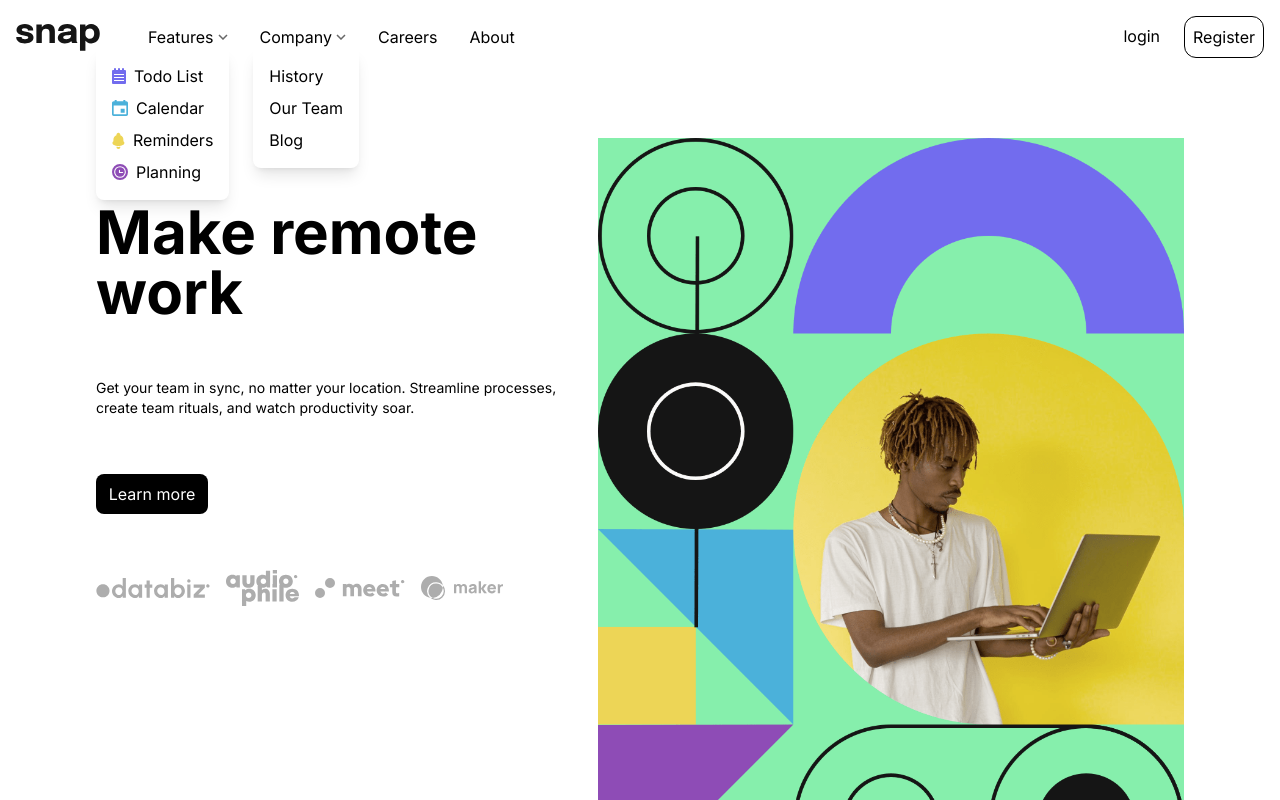
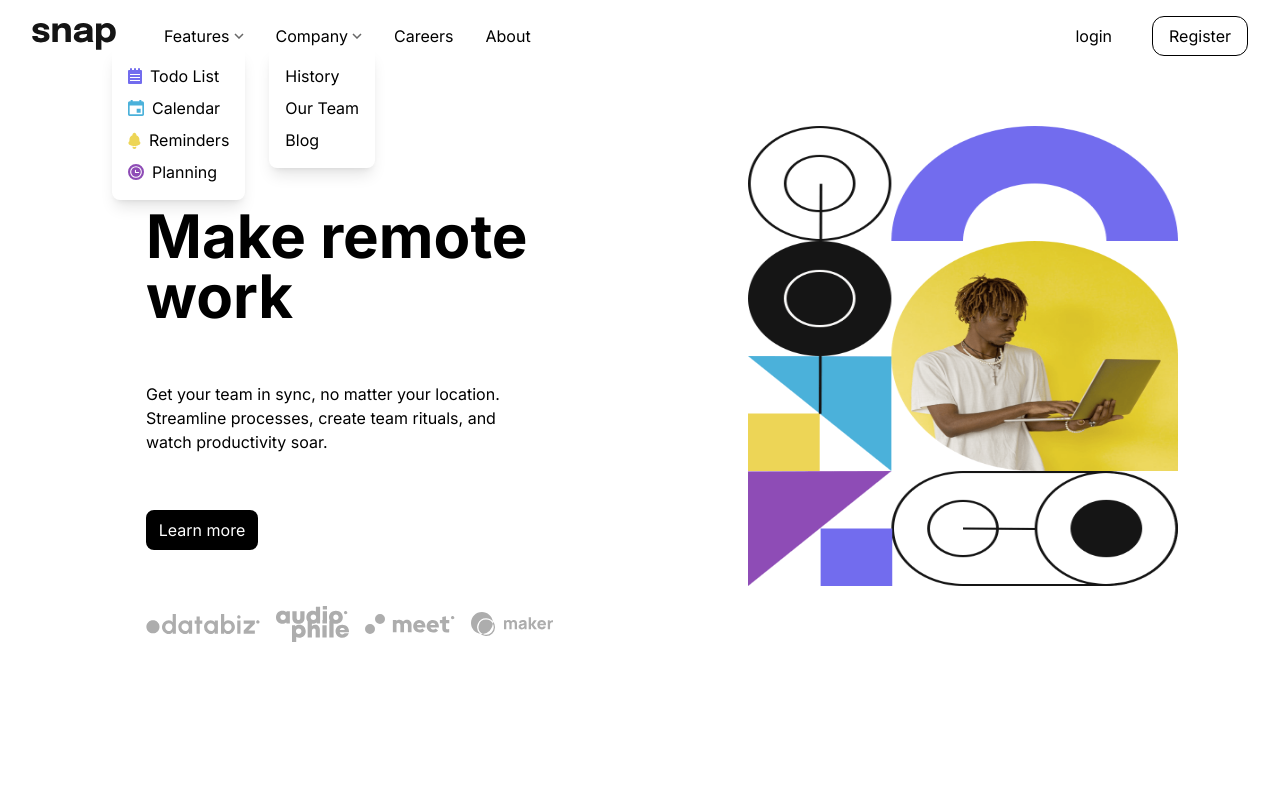
Before and after one commit to theisolatedmonk/intro-section-with-dropdown-navigation, a Next.js app: page / in a window 1280 px wide. Shown: the top 800 px of the page. Built offline with nearby package versions, Linux system fonts and the light colour scheme.

Commit message:
desktop-css-implimented

```diff
--- a/src/app/page.tsx
+++ b/src/app/page.tsx
@@ -18,51 +18,51 @@ import { markAsUntransferable } from "worker_threads";
 
 export default function Home() {
   return (
-    <main className="flex min-h-screen flex-col   p-4 bg-white">
+    <main className="flex min-h-screen flex-col  py-4 px-8 bg-white">
       <div className="flex justify-between w-full">
         <div className="flex w-full text-black gap-10 items-center">
           <Image src={logo} alt={"logo"} />
           <div className="flex gap-8 p-2 items-center">
-            <div className="flex items-center gap-1">
+            <button className="flex items-center gap-1">
               {" "}
               <p>Features</p> <Image src={arrowDown} alt={"arrowdoun"} />
               <Image className="hidden" src={arrowUp} alt={"arrowdoun"} />
-            </div>
-            <div className="flex flex-col">
-              <div className="flex items-center gap-1">
+            </button>
+
+              <button className="flex items-center gap-1">
                 {" "}
                 <p>Company</p> <Image src={arrowDown} alt={"arrowdoun"} />
                 <Image className="hidden" src={arrowUp} alt={"arrowdoun"} />
-              </div>
-            </div>
+              </button>
 
-            <p>Careers</p>
-            <p>About</p>
+
+            <button>Careers</button>
+            <button>About</button>
           </div>
         </div>
-        <div className="flex  text-black gap-4">
+        <div className="flex  text-black gap-8">
           <p className="p-2">login</p>
-          <button className="border-black border rounded-xl p-2">
+          <button className="border-black border rounded-xl px-4 py-1">
             Register
           </button>
         </div>
       </div>
-<div className="flex p-20 gap-6 ">
-  <div className="flex flex-col gap-14 text-black mt-16">
+<div className="flex  justify-between  gap-14 p-[70px] ">
+  <div className="flex  justify-between flex-col gap-14  text-black w-[44%] px-11  text-left py-20">
     <p className="font-bold text-6xl ">Make remote work</p>
-    <p className=" text-sm">Get your team in sync, no matter your location. Streamline processes, create team rituals, and watch productivity soar.</p>
-    <button className="rounded-lg bg-black text-white hover:bg-white hover:text-black hover:border hover:border-black  w-28 p-2">Learn more</button>
-    <div className="flex items-center gap-4">
+    <p className=" ">Get your team in sync, no matter your location. Streamline processes, create team rituals, and watch productivity soar.</p>
+    <button className="rounded-lg bg-black text-white hover:bg-white hover:text-black hover:ring-1 hover:ring-black  w-28 p-2">Learn more</button>
+    <div className="flex items-center justify-between gap-4">
       <Image src={databiz} alt={""}/>
       <Image src={audiophile} alt={""}/>
       <Image src={meet} alt={""}/>
       <Image src={maker} alt={""}/>
       </div>
+
   </div>
-<div className="bg-green-300">
-<Image className="" src={heroDesktop} alt={""}/>
-  </div></div>
-      <div className="flex gap-6 absolute top-12 left-24">
+  <Image className="h-[460px] w-[40%]" src={heroDesktop} alt={""}/>
+</div>
+      <div className="flex gap-6 absolute top-12 left-28">
         <div className="flex flex-col text-black rounded-lg p-4 gap-2 shadow-lg  ">
           <div className="flex  items-center gap-2 ">
             <Image src={todo} alt={"Todo List"} />
```
